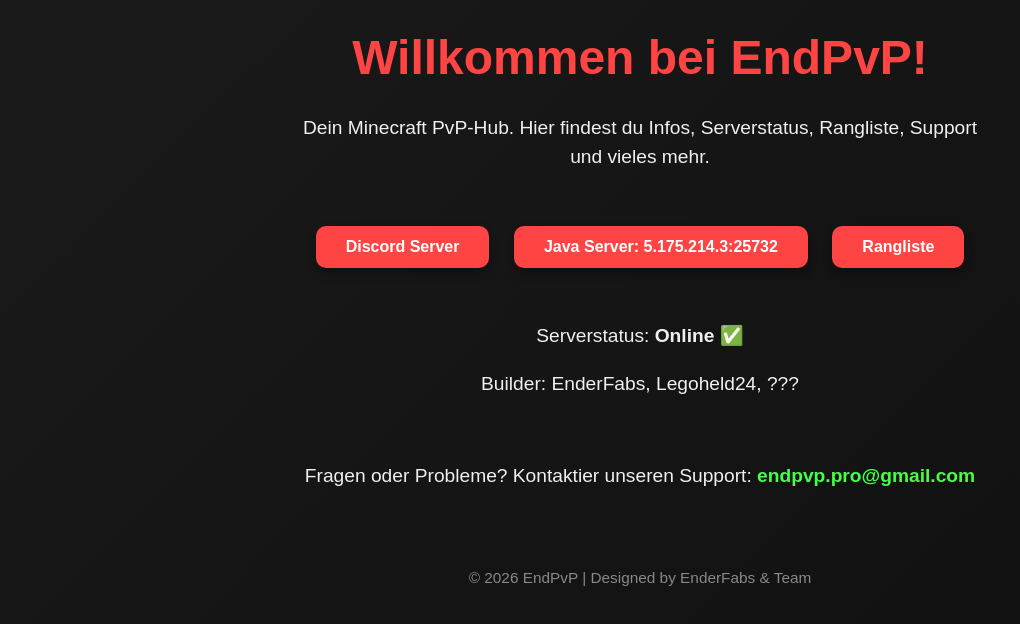
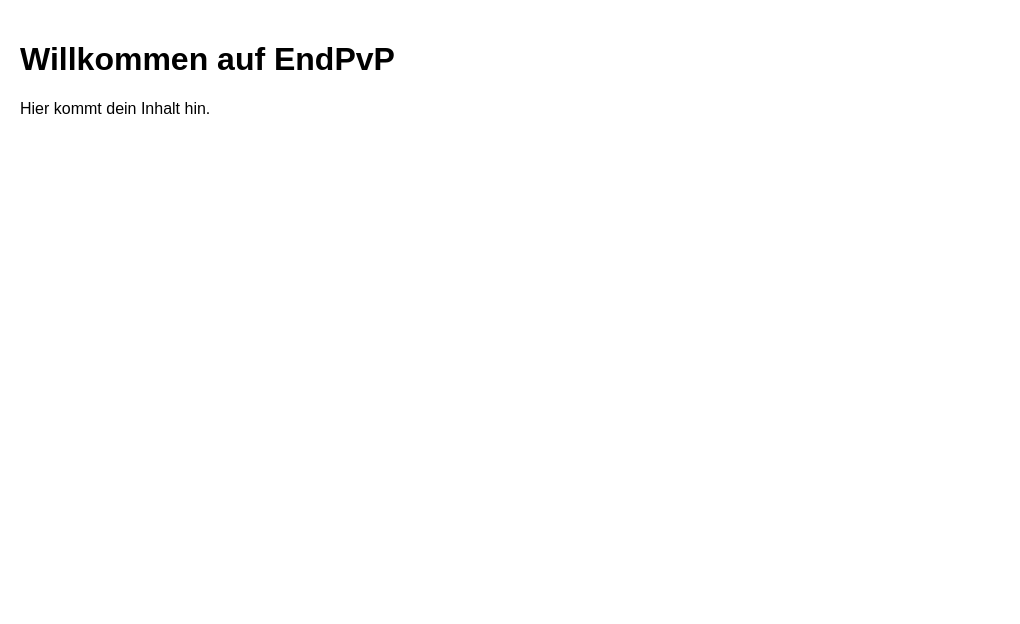
Before and after one commit to EnderFabs/EndPvP.pro, a plain HTML site: page index.html in a window 1280 px wide. Shown: the whole page, without its empty margins (0-1020 px from the left). Drawn offline with Linux system fonts and the light colour scheme.

Commit message:
Update index.html
V2 with shop

```diff
--- a/index.html
+++ b/index.html
@@ -3,103 +3,49 @@
 <head>
 <meta charset="UTF-8">
 <meta name="viewport" content="width=device-width, initial-scale=1.0">
-    <title>EndPvP</title>
+<title>EndPvP Seite</title>
 <style>
   body {
     margin: 0;
     font-family: Arial, sans-serif;
-            background: linear-gradient(135deg, #1a1a1a, #0f0f0f);
-            color: #f0f0f0;
+    min-height: 100vh;
     display: flex;
     flex-direction: column;
-            align-items: center;
-            justify-content: flex-start;
-            min-height: 100vh;
-            text-align: center;
   }
 
-        h1 {
-            font-size: 3em;
-            color: #ff4444;
-            margin: 30px 0 10px 0;
-            animation: pop 1s ease;
+  /* Inhalt der Seite */
+  .content {
+    flex: 1;
+    padding: 20px;
   }
 
-        @keyframes pop {
-            0% { transform: scale(0); }
-            100% { transform: scale(1); }
+  /* Footer mit Button */
+  .footer {
+    text-align: center;
+    padding: 15px;
+    background-color: #111;
   }
 
-        p {
-            font-size: 1.2em;
-            max-width: 700px;
-            line-height: 1.5em;
+  .shop-button {
+    background-color: #738374; /* Farbe kannst du ändern */
+    color: white;
+    border: none;
+    padding: 12px 25px;
+    font-size: 16px;
+    border-radius: 8px;
+    cursor: pointer;
+    text-decoration: none;
+    display: inline-block;
+    transition: background-color 0.3s;
   }
 
-        .button {
-            margin: 10px;
-            padding: 12px 30px;
-            background: #ff4444;
-            color: #fff;
-            border-radius: 10px;
-            font-weight: bold;
-            text-decoration: none;
-            display: inline-block;
-            transition: 0.3s;
-            box-shadow: 0 5px 10px rgba(0,0,0,0.3);
-        }
-
-        .button:hover {
-            background: #ff2222;
-            transform: translateY(-3px);
-            box-shadow: 0 8px 15px rgba(0,0,0,0.5);
-        }
-
-        .section {
-            margin-top: 25px;
-        }
-
-        .small {
-            font-size: 0.8em;
-            margin-top: 40px;
-            color: #888;
-        }
-
-        a.mail-link {
-            color: #44ff44;
-            text-decoration: none;
-            font-weight: bold;
-        }
-        a.mail-link:hover {
-            text-decoration: underline;
+  .shop-button:hover {
+    background-color: #5a5f5a; /* dunkler beim Hover */
   }
 </style>
 </head>
 <body>
-    <h1>Willkommen bei EndPvP!</h1>
-    <p>Dein Minecraft PvP-Hub. Hier findest du Infos, Serverstatus, Rangliste, Support und vieles mehr.</p>
 
-    <!-- Buttons -->
-    <div class="section">
-        <a href="https://discord.gg/xVrRwnfGg8" class="button">Discord Server</a>
-        <a class="button">Java Server: 5.175.214.3:25732</a>
-        <a href="http://mc.endpvp.pro" class="button">Rangliste</a>
-    </div>
-
-    <!-- Serverstatus & Builder -->
-    <div class="section">
-        <p>Serverstatus: <strong>Online ✅</strong></p>
-        <p>Builder: EnderFabs, Legoheld24, ???</p>
-    </div>
-
-    <!-- Support -->
-    <div class="section">
-        <p>Fragen oder Probleme? Kontaktier unseren Support: <a href="mailto:endpvp.pro@gmail.com" class="mail-link">endpvp.pro@gmail.com</a></p>
-    </div>
-
-    <!-- Footer -->
-    <div class="small">
-        <p>© 2026 EndPvP | Designed by EnderFabs & Team</p>
-    </div>
-</body>
-</html>
+<div class="content">
+  <h1>Willkommen auf EndPvP</h1>
+  <p>Hier kommt dein Inhalt hin.</
```
Lines whose indentation alone changed are shown as unchanged.
